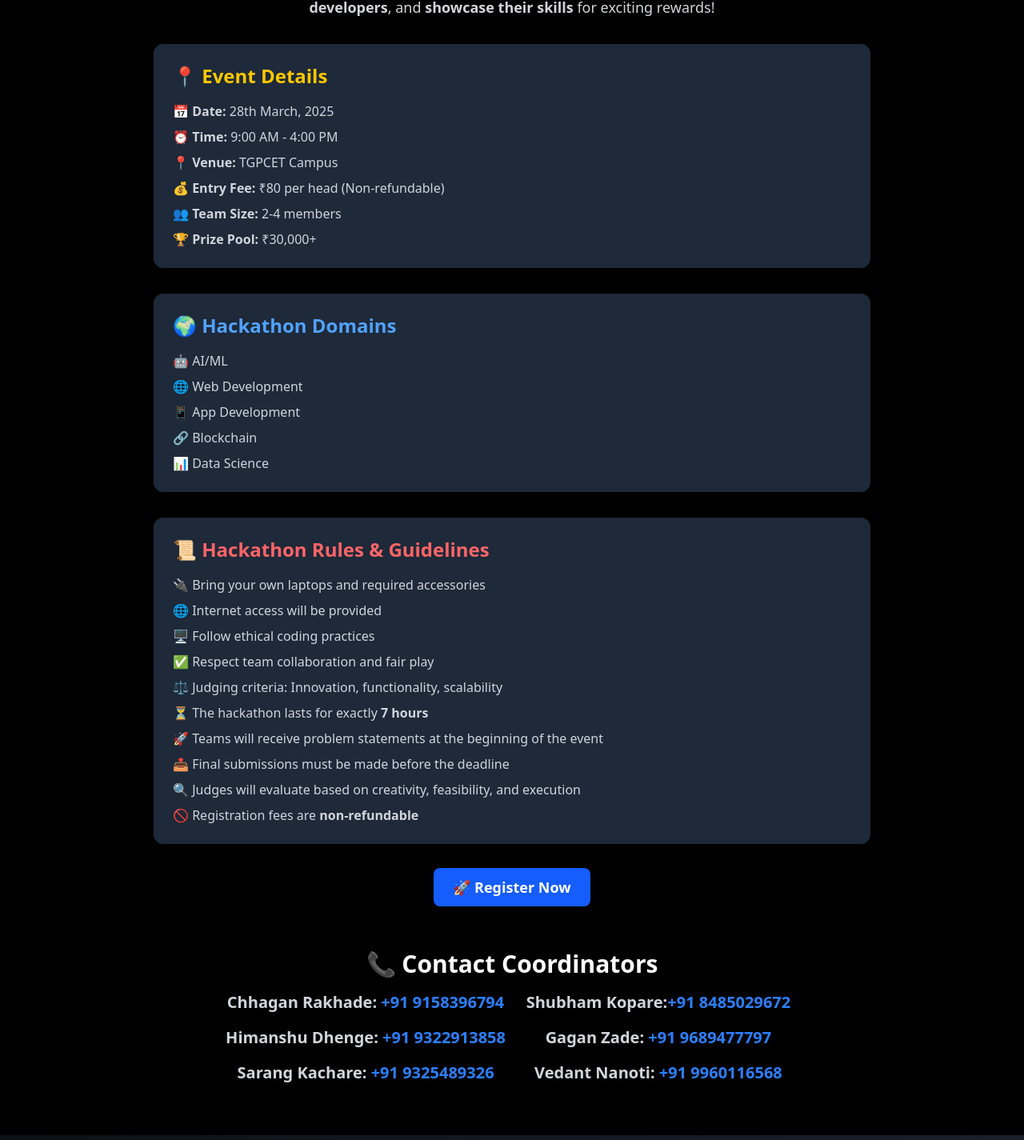
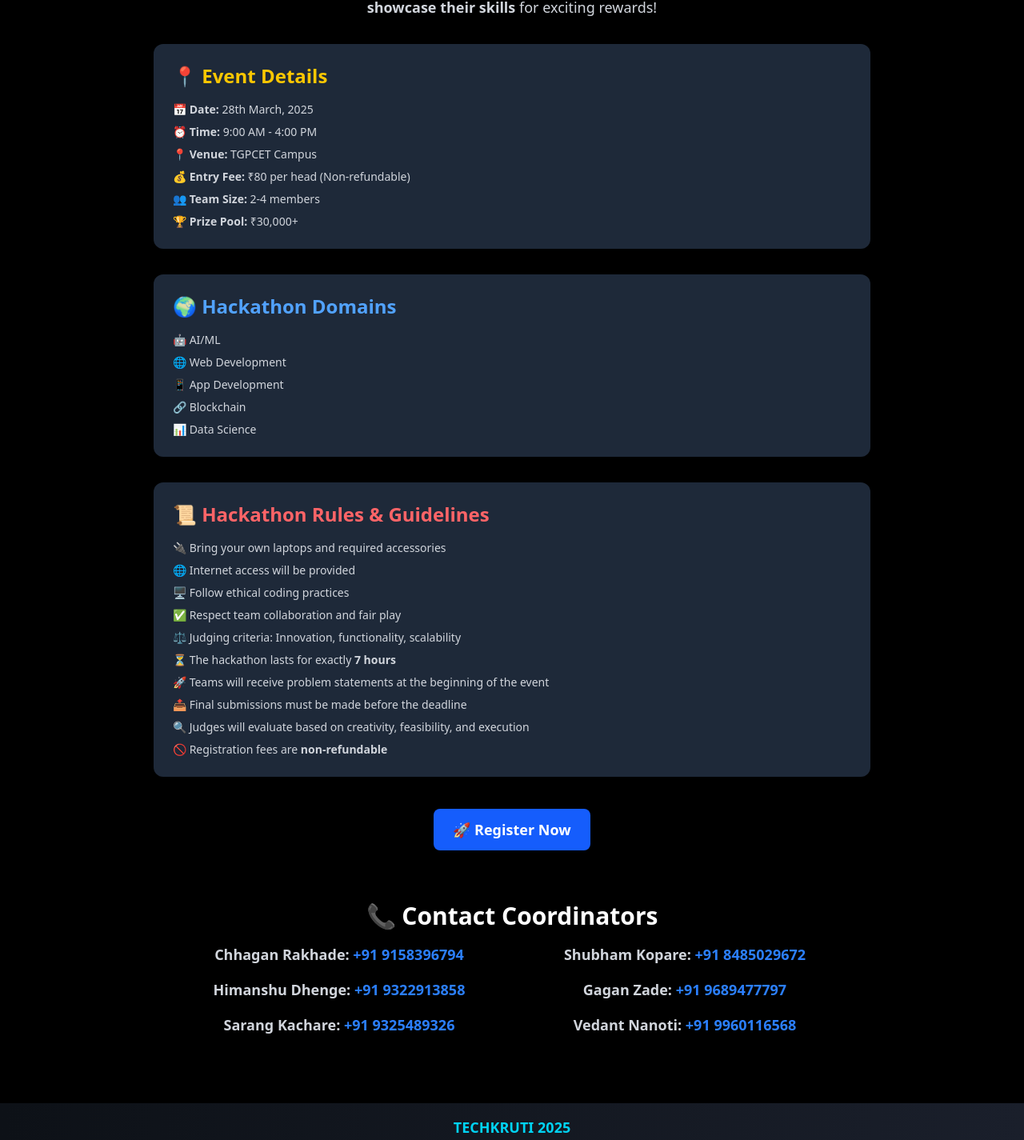
Before and after one commit to chhagan123/Hack_ON, a React (Vite) app in the folder Hack_frontend/vite-project/: page /hackthon in a window 1280 px wide. Shown: the part 380-1805 px from the top of the page at 80% size. Built offline with nearby package versions, Linux system fonts and the light colour scheme.

Commit message:
hacathon update

```diff
--- a/Hack_frontend/vite-project/src/pages/Hackathons.jsx
+++ b/Hack_frontend/vite-project/src/pages/Hackathons.jsx
@@ -2,36 +2,35 @@ import React from "react";
 
 const TechverseHackathon = () => {
   return (
-    <div className="w-full mt-20 py-10 min-h-auto text-white flex flex-col items-center px-26 ">
+    <div className="w-full mt-10 py-15 min-h-auto text-white flex flex-col items-center px-4 sm:px-10">
       {/* Hero Section */}
       <div className="w-full max-w-6xl text-center">
-        <h1 className="text-4xl sm:text-5xl font-extrabold bg-gradient-to-r from-blue-500 via-purple-500 to-pink-500 text-transparent bg-clip-text drop-shadow-lg">
+        <h1 className="text-3xl sm:text-5xl font-extrabold bg-gradient-to-r from-blue-500 via-purple-500 to-pink-500 text-transparent bg-clip-text drop-shadow-lg">
           KrutiVerse Hackathon 2K25
         </h1>
 
         {/* In association with DevCult */}
-        <div className=" flex flex-col items-center">
-        <p className="text-lg font-semibold bg-gradient-to-r from-blue-400 to-purple-500 bg-clip-text text-transparent">
-  In Association with
-</p>
-
+        <div className="flex flex-col items-center mt-4">
+          <p className="text-md sm:text-lg font-semibold bg-gradient-to-r from-blue-400 to-purple-500 bg-clip-text text-transparent">
+            In Association with
+          </p>
           <img
             src="Dev.jpg"
             alt="DevCult Logo"
-            className="w-80 "
+            className="w-48 sm:w-80"
           />
         </div>
 
-        <p className="text-gray-300 text-lg mt-1">🚀 <strong>Where Innovation Meets Execution!</strong></p>
-        <p className="text-gray-300 text-lg mt-2">
+        <p className="text-gray-300 text-md sm:text-lg mt-2">🚀 <strong>Where Innovation Meets Execution!</strong></p>
+        <p className="text-gray-300 text-md sm:text-lg mt-2 px-2 sm:px-0">
           💡 Join a high-energy <strong>7-hour coding marathon</strong> where top minds solve <strong>real-world challenges</strong>, compete with <strong>elite developers</strong>, and <strong>showcase their skills</strong> for exciting rewards!
         </p>
       </div>
 
       {/* Event Details */}
-      <div className="w-full max-w-4xl bg-gray-800 p-6 rounded-xl shadow-lg mt-8">
-        <h2 className="text-2xl font-semibold text-yellow-400">📍 Event Details</h2>
-        <ul className="mt-4 space-y-2 text-gray-300">
+      <div className="w-full max-w-4xl bg-gray-800 p-4 sm:p-6 rounded-xl shadow-lg mt-8">
+        <h2 className="text-xl sm:text-2xl font-semibold text-yellow-400">📍 Event Details</h2>
+        <ul className="mt-4 space-y-2 text-gray-300 text-sm sm:text-md">
           <li><strong>📅 Date:</strong> 28th March, 2025</li>
           <li><strong>⏰ Time:</strong> 9:00 AM - 4:00 PM</li>
           <li><strong>📍 Venue:</strong> TGPCET Campus</li>
@@ -42,9 +41,9 @@ const TechverseHackathon = () => {
       </div>
 
       {/* Hackathon Domains */}
-      <div className="w-full max-w-4xl bg-gray-800 p-6 rounded-xl shadow-lg mt-8">
-        <h2 className="text-2xl font-semibold text-blue-400">🌍 Hackathon Domains</h2>
-        <ul className="mt-4 space-y-2 text-gray-300">
+      <div className="w-full max-w-4xl bg-gray-800 p-4 sm:p-6 rounded-xl shadow-lg mt-8">
+        <h2 className="text-xl sm:text-2xl font-semibold text-blue-400">🌍 Hackathon Domains</h2>
+        <ul className="mt-4 space-y-2 text-gray-300 text-sm sm:text-md">
           <li>🤖 AI/ML</li>
           <li>🌐 Web Development</li>
           <li>📱 App Development</li>
@@ -54,9 +53,9 @@ const TechverseHackathon = () => {
       </div>
 
       {/* Hackathon Rules & Guidelines */}
-      <div className="w-full max-w-4xl bg-gray-800 p-6 rounded-xl shadow-lg mt-8">
-        <h2 className="text-2xl font-semibold text-red-400">📜 Hackathon Rules & Guidelines</h2>
-        <ul className="mt-4 space-y-2 text-gray-300">
+      <div className="w-full max-w-4xl bg-gray-800 p-4 sm:p-6 rounded-xl shadow-lg mt-8">
+        <h2 className="text-xl sm:text-2xl font-semibold text-red-400">📜 Hackathon Rules & Guidelines</h2>
+        <ul className="mt-4 space-y-2 text-gray-300 text-sm sm:text-md">
           <li>🔌 Bring your own laptops and required accessories</li>
           <li>🌐 Internet access will be provided</li>
           <li>🖥️ Follow ethical coding practices</li>
@@ -72,33 +71,27 @@ const TechverseHackathon = () => {
 
       {/* Registration Button */}
       <div className="mt-10">
-        <a href="https://forms.gle/Aubvq4mS49vUcuE88" className="bg-blue-600 hover:bg-blue-700 text-white text-lg font-semibold px-6 py-3 rounded-lg shadow-lg transition">
+        <a href="https://forms.gle/Aubvq4mS49vUcuE88" className="w-full sm:w-auto bg-blue-600 hover:bg-blue-700 text-white text-lg font-semibold px-6 py-3 rounded-lg shadow-lg transition block text-center">
           🚀 Register Now
         </a>
       </div>
 
       {/* Contact Coordinators */}
-      <div className="mt-10 bg-black p-6 rounded-lg shadow-lg text-center">
-        <h1 className="text-3xl font-bold text-white mb-4">📞 Contact Coordinators</h1>
+      <div className="mt-10 bg-black p-4 sm:p-6 rounded-lg shadow-lg text-center w-full max-w-4xl">
+        <h1 className="text-2xl sm:text-3xl font-bold text-white mb-4">📞 Contact Coordinators</h1>
         <div className="grid grid-cols-1 sm:grid-cols-2 gap-4">
-          <h2 className="text-xl font-semibold text-gray-300 hover:text-blue-400 transition duration-300 cursor-pointer">
-            Chhagan Rakhade: <span className="text-blue-500 hover:text-white">+91 9158396794</span>
-          </h2>
-          <h2 className="text-xl font-semibold text-gray-300 hover:text-blue-400 transition duration-300 cursor-pointer">
-            Shubham Kopare:<span className="text-blue-500 hover:text-white">+91 8485029672</span>
-          </h2>
-          <h2 className="text-xl font-semibold text-gray-300 hover:text-blue-400 transition duration-300 cursor-pointer">
-            Himanshu Dhenge: <span className="text-blue-500 hover:text-white">+91 9322913858</span>
-          </h2>
-          <h2 className="text-xl font-semibold text-gray-300 hover:text-blue-400 transition duration-300 cursor-pointer">
-            Gagan Zade: <span className="text-blue-500 hover:text-white">+91 9689477797</span>
-          </h2>
-          <h2 className="text-xl font-semibold text-gray-300 hover:text-blue-400 transition duration-300 cursor-pointer">
-            Sarang Kachare: <span className="text-blue-500 hover:text-white">+91 9325489326</span>
-          </h2>
-          <h2 className="text-xl font-semibold text-gray-300 hover:text-blue-400 transition duration-300 cursor-pointer">
-            Vedant Nanoti: <span className="text-blue-500 hover:text-white">+91 9960116568</span>
-          </h2>
+          {[
+            { name: "Chhagan Rakhade", phone: "+91 9158396794" },
+            { name: "Shubham Kopare", phone: "+91 8485029672" },
+            { name: "Himanshu Dhenge", phone: "+91 9322913858" },
+            { name: "Gagan Zade", phone: "+91 9689477797" },
+            { name: "Sarang Kachare", phone: "+91 9325489326" },
+            { name: "Vedant Nanoti", phone: "+91 9960116568" }
+          ].map((coordinator, index) => (
+            <h2 key={index} className="text-md sm:text-lg font-semibold text-gray-300 hover:text-blue-400 transition duration-300 cursor-pointer">
+              {coordinator.name}: <span className="text-blue-500 hover:text-white">{coordinator.phone}</span>
+            </h2>
+          ))}
         </div>
       </div>
     </div>
```
